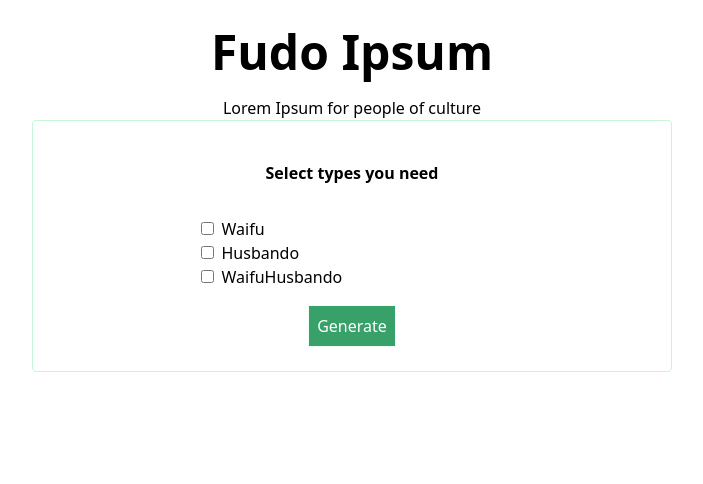
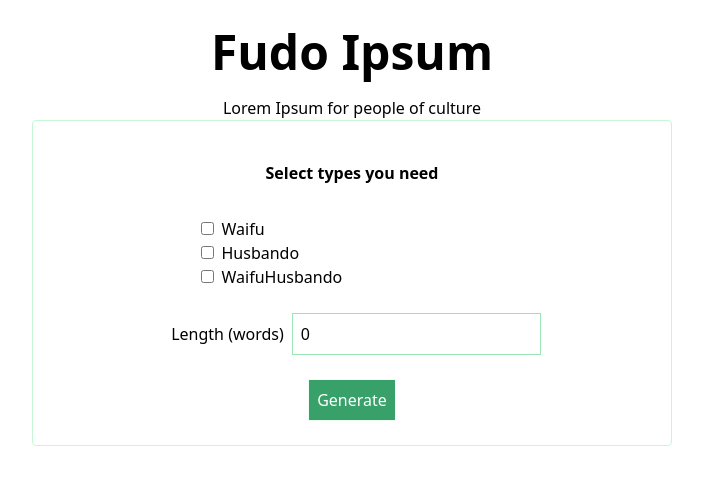
Before and after one commit to pontakornth/fudo-ipsum, a Vue app: page / in a window 1280 px wide. Shown: the top 484 px of the page, without its empty margins (288-991 px from the left). Built offline with nearby package versions, Linux system fonts and the light colour scheme.

Commit message:
feat: Implement length box

```diff
--- a/src/App.vue
+++ b/src/App.vue
@@ -18,6 +18,10 @@
               <span class="label-text">WaifuHusbando</span>
           </label>
         </div>
+        <label class="label-length">
+          <span class="label-text">Length (words)</span>
+          <input v-model="length" class="textbox" name="length" type="number" value="0">
+        </label>
         <button @click.prevent="generateLorem" class="button">Generate</button>
     </form>
     <div v-if="loremIpsum" class="output">
@@ -34,11 +38,13 @@ import { generate, GenerateOptions } from './utils/generate';
 export default class App extends Vue {
   loremIpsum = '';
 
-  rawOptions = []
+  rawOptions = [];
+
+  length = 0;
 
   // TODO: Add better way to check the option
   @Watch('rawOptions')
-  onRawOptionsChanged(val: Array<string>, _: Array<string>) {
+  onRawOptionsChanged(val: Array<string>) {
     if (val.includes('waifu')) {
       this.options.waifu = true;
     } else {
@@ -77,7 +83,7 @@ export default class App extends Vue {
 }
 
 .selection-form {
-  @apply p-4 border border-green-200 rounded flex flex-col justify-center items-center w-1/2;
+  @apply p-4 border border-green-200 rounded flex flex-col justify-center items-center w-3/4;
   @apply mx-auto;
 }
 
@@ -93,8 +99,12 @@ export default class App extends Vue {
   @apply my-0;
 }
 
+.textbox {
+  @apply border border-green-300 p-2;
+}
+
 .label-heading {
-  @apply font-bold py-4 w-1/2;
+  @apply font-bold py-4 w-3/4;
 }
 
 .label-checkbox {
@@ -114,8 +124,20 @@ export default class App extends Vue {
 }
 
 .output {
-  @apply border border-green-600 my-4 w-1/2 mx-auto;
+  @apply border border-green-600 my-4 w-3/4 mx-auto text-left p-2;
   min-height: 12em;
 }
 
+@screen md {
+  .selection-form {
+    @apply w-1/2;
+  }
+  .label-heading {
+    @apply w-1/2;
+  }
+  .output {
+    @apply w-1/2;
+  }
+}
+
 </style>
```
